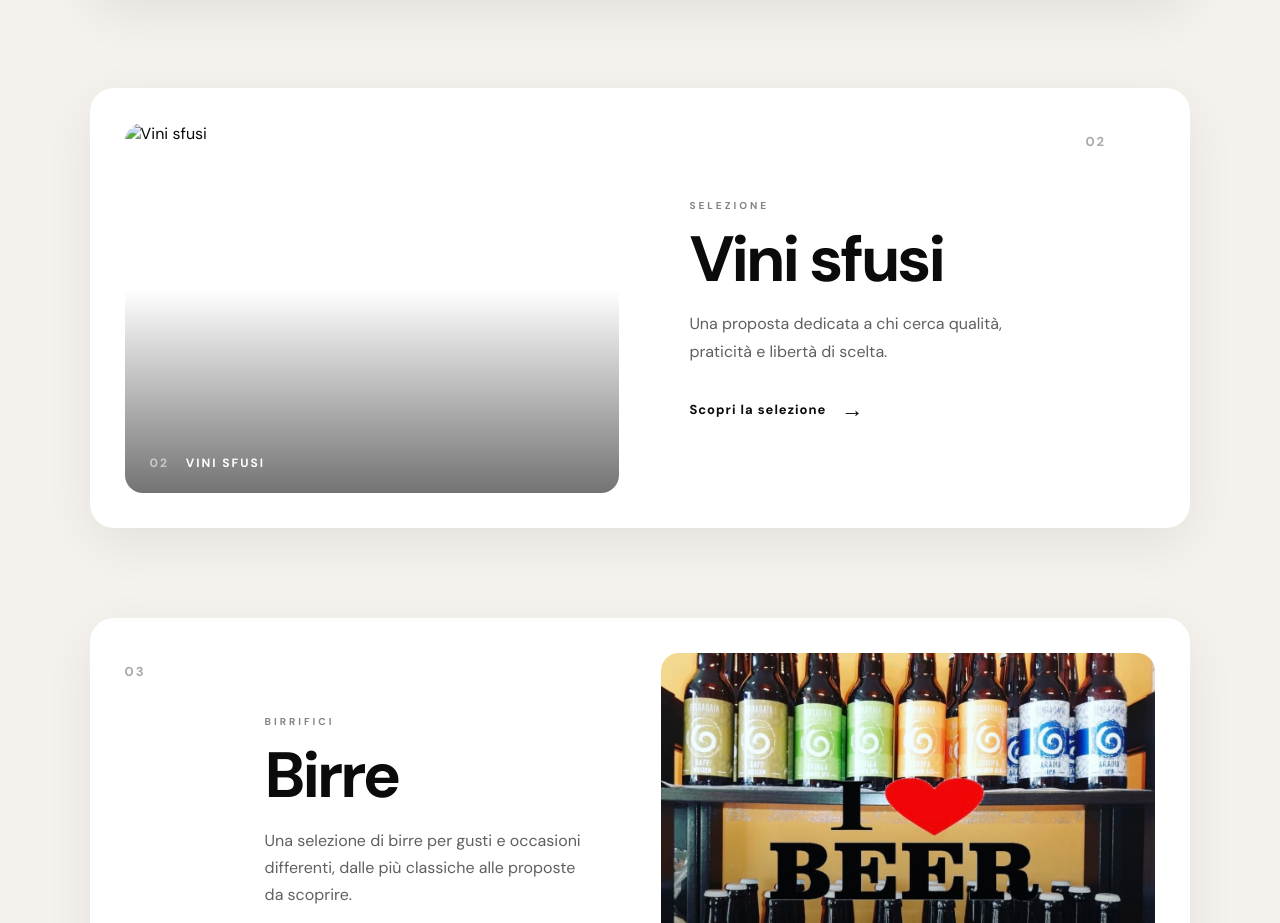
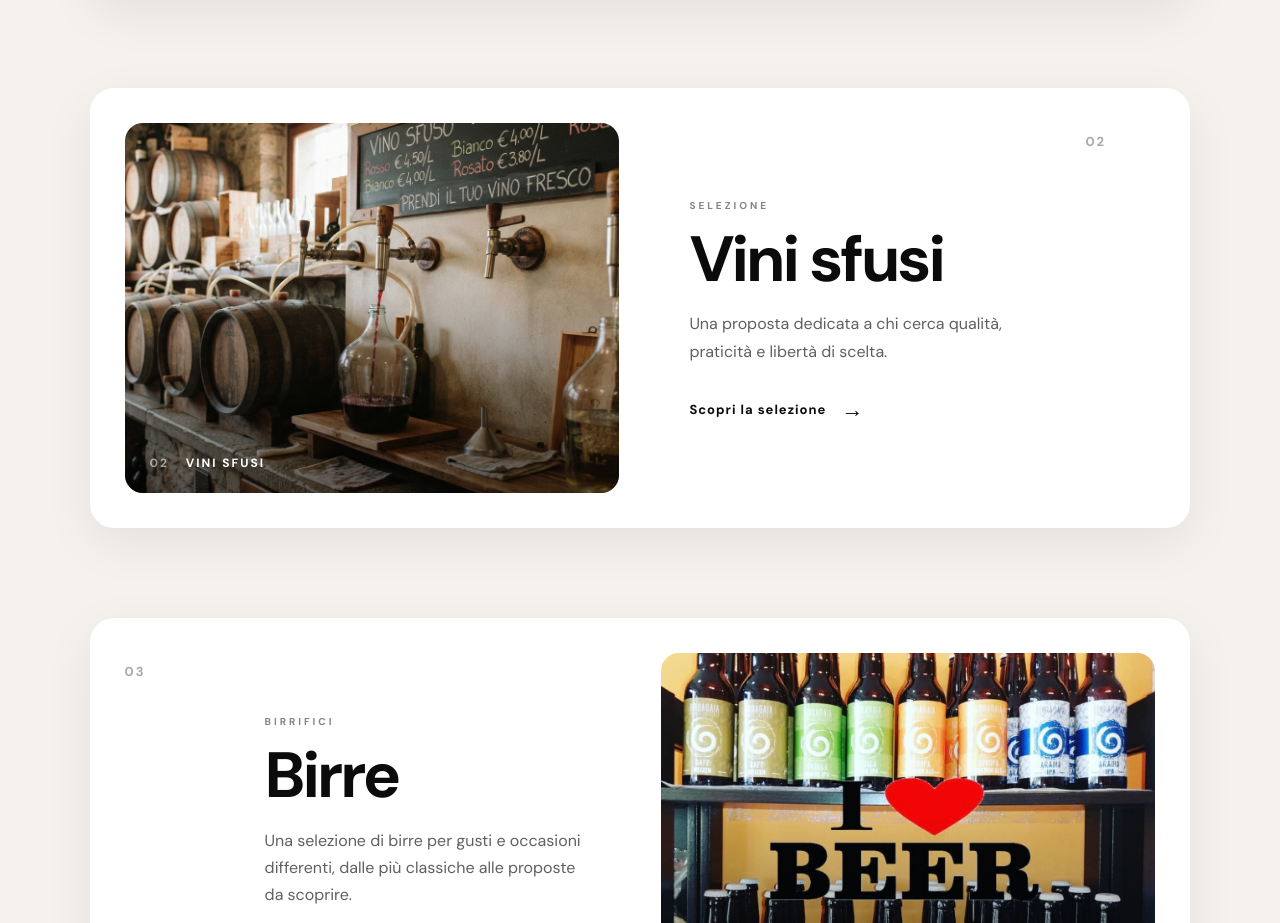
Before and after one commit to newoodz/SITO-1, a plain HTML site: page prodotti.html in a window 1280 px wide. Shown: the part 1320-2243 px from the top of the page. Drawn offline with nearby package versions, Linux system fonts and the light colour scheme; a web font is replaced by a local one.

Commit message:
Update prodotti.html

```diff
--- a/prodotti.html
+++ b/prodotti.html
@@ -131,7 +131,7 @@
 
                 <div class="modern-product-image">
 
-                    <img src="img/vini-sfusi.jpg" alt="Vini sfusi">
+                    <img src="vinosfuso.jpg" alt="Vini sfusi">
 
                     <div class="image-label">
                         <span>02</span>
```
